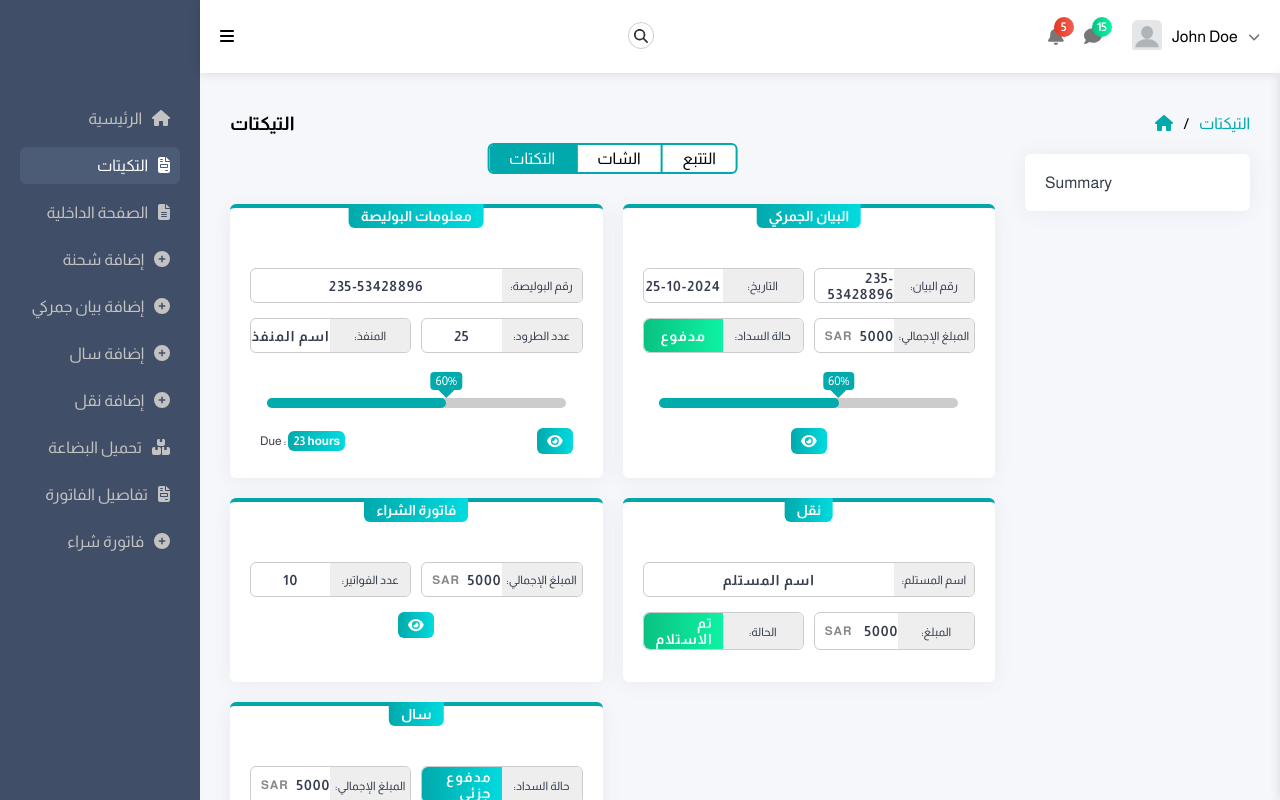
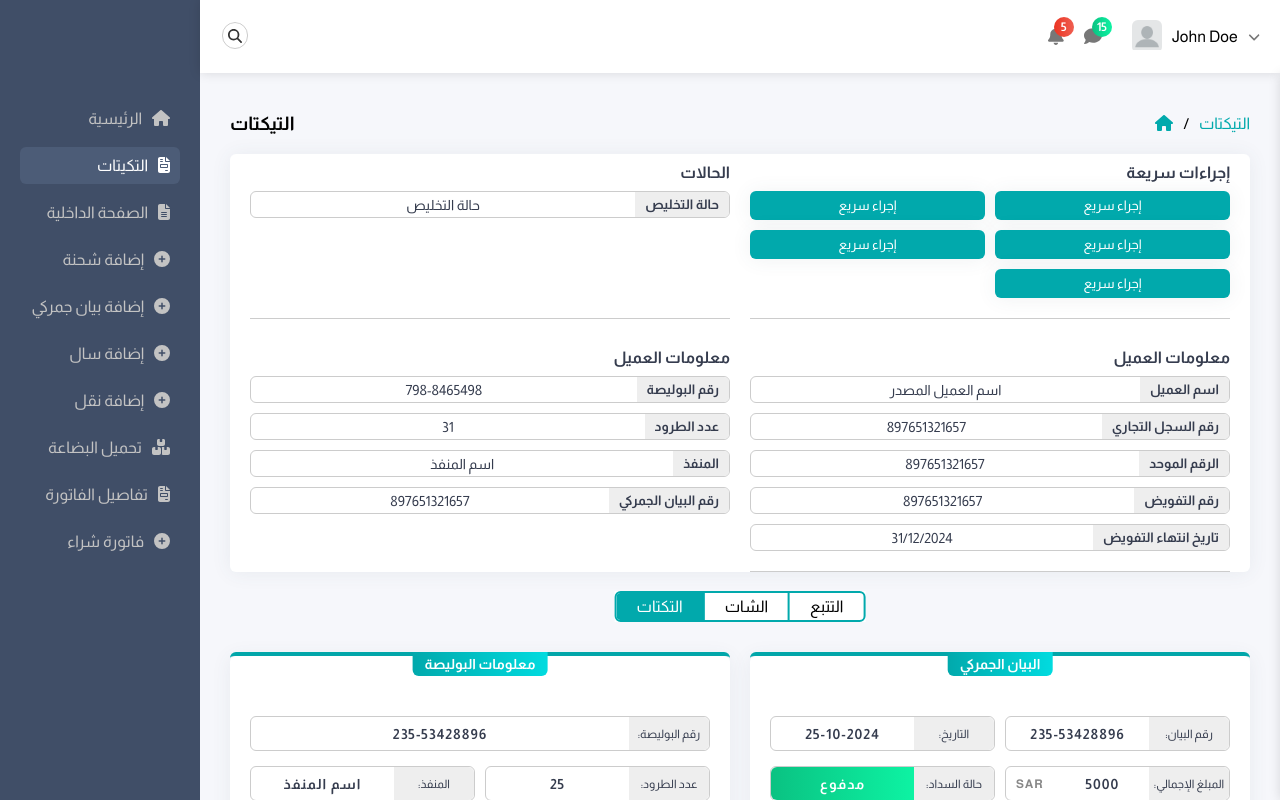
Before and after one commit to MtsmAshraf/adminty-master-react, a React (Create React App) app: page /invoice-list in a window 1280 px wide. Built offline with nearby package versions, Linux system fonts and the light colour scheme.

Commit message:
added summary parts

```diff
--- a/src/Pages/AddGoods/AddGoods.jsx
+++ b/src/Pages/AddGoods/AddGoods.jsx
@@ -10,6 +10,7 @@ const AddGoods = () => {
     }
     let [areFiles, setAreFiles] = useState(false)
     let files = []
+    let goodsImgs
     useEffect(() => {
         let imgView = document.getElementById("img-view");
         let uploadBillInput = document.getElementById("upload-bill");
@@ -17,20 +18,16 @@ const AddGoods = () => {
 
         let viewImg = () => {
             if(uploadBillInput.files[0] && uploadBillInput.files[0].type !== "application/pdf"){
+                files = uploadBillInput.files;
                 setAreFiles(true)
                 let imgLink = URL.createObjectURL(uploadBillInput.files[0]);
                 imgView.style.backgroundImage = `url(${imgLink})`;
                 imgView.textContent = ""
-                Object.keys(uploadBillInput.files).map((key) => {
-                    files.push(uploadBillInput.files[key])
-                })
             }else if(uploadBillInput.files[0] && uploadBillInput.files[0].type === "application/pdf"){
                 setAreFiles(true)
+                files = uploadBillInput.files;
                 imgView.style.backgroundImage = "";
                 imgView.textContent = uploadBillInput.file
-                Object.keys(uploadBillInput.files).map((key) => {
-                    files.push(uploadBillInput.files[key])
-                })
             }else if(uploadBillInput.files.length === 0 ){
                 imgView.style.backgroundImage = "";
                 imgView.innerHTML = `
@@ -58,15 +55,9 @@ const AddGoods = () => {
             <h4 className="sub-title">أدخل تفاصيل البضاعة</h4>
             <form className="row">
                 <div className="form-group row col-sm-6 col-md-4">
-                    <label className="col-sm-12 col-form-label">رقم البوايصة</label>
-                    <div className="col-sm-12">
-                        <select name="" id="">
-                            <option value="">اختر رقم البوليصة</option>
-                            <option value="sar">235-53428896</option>
-                            <option value="dollar">235-53451196</option>
-                            <option value="euro">235-52468896</option>
-                            <option value="pound">235-53401096</option>
-                        </select>
+                    <label className="col-sm-12 col-form-label">رقم البوليصة</label>
+                    <div className="bill-number">
+                        235-53428896
                     </div>
                 </div>
                 <div className="form-group row col-sm-6 col-md-4">
@@ -121,7 +112,7 @@ const AddGoods = () => {
                     }
                     <div className="col-sm-12">
                         {
-                            !areFiles &&
+                            // !areFiles &&
                             <label id="img-view" className="col-sm-12 col-form-label" htmlFor="upload-bill">
                                 <h5>اسحب الملفات هنا</h5>
                                 <span>أو</span>
@@ -152,9 +143,18 @@ const AddGoods = () => {
                         <h4>صور الطرود</h4>
                         <div className="imgs">
                             <div className="img">
-                                {
-                                    files
-                                }
+                                <h1>
+                                    {
+                                        files
+                                        // Object.keys(files).map((key) => {
+                                        //     // let imgLink = URL.createObjectURL(files[parseInt(key)]);
+                                        //     console.log(files[parseInt(key)].name)
+                                        //     return(
+                                        //             <h2>{files[parseInt(key)].name}</h2>
+                                        //     )
+                                        // })
+                                    }
+                                </h1>
                             </div>
                         </div>
                     </div>
--- a/src/Pages/AddGoods/add-goods.css
+++ b/src/Pages/AddGoods/add-goods.css
@@ -1,5 +1,11 @@
 .add-goods{
     padding-bottom: 100px;
+}
+.add-goods .bill-number{
+    border: 1px solid #ccc;
+    padding: 3px 10px;
+    border-radius: var(--main-border-radius);
+    width: 70%;
 }
 .add-goods .more-drivers{
     display: none;
--- a/src/Pages/Header/header.module.css
+++ b/src/Pages/Header/header.module.css
@@ -18,6 +18,12 @@
 }
 .header .bars{
     cursor: pointer;
+    display: none;
+}
+@media (max-width: 768px) {
+    .header .bars{
+        display: block;
+    }
 }
 .header .search {
     width: fit-content;
--- a/src/Pages/InvoiceList/InvoiceList.jsx
+++ b/src/Pages/InvoiceList/InvoiceList.jsx
@@ -6,6 +6,7 @@ import { useEffect, useState } from "react"
 import { faEye, faPaperPlane } from "@fortawesome/free-solid-svg-icons"
 import { FontAwesomeIcon } from "@fortawesome/react-fontawesome"
 import profileImg from "../../assets/imgs/male-user.jpg"
+import MainBtn from "../../components/MainBtn/MainBtn"
 const InvoiceList = () => {
     let [paidStatus, setPaidStatus] = useState("full")
     let [paidStatusSal, setPaidStatusSal] = useState("partially")
@@ -380,7 +381,81 @@ const InvoiceList = () => {
             </div>
             <div className={styles.summary}>
                 <Card>
-                    Summary
+                    <div className={styles.part + " " + styles.quickActions}>
+                        <h4>إجراءات سريعة</h4>
+                        <div className={styles.partContent}>
+                            <MainBtn>
+                                إجراء سريع
+                            </MainBtn>
+                            <MainBtn>
+                                إجراء سريع
+                            </MainBtn>
+                            <MainBtn>
+                                إجراء سريع
+                            </MainBtn>
+                            <MainBtn>
+                                إجراء سريع
+                            </MainBtn>
+                            <MainBtn>
+                                إجراء سريع
+                            </MainBtn>
+                        </div>
+                    </div>
+                    <div className={styles.part}>
+                        <h4>الحالات</h4>
+                        <div className={styles.partContent}>
+                            <div className={styles.partPair}>
+                                <h5>حالة التخليص</h5>
+                                <span>حالة التخليص</span>
+                            </div>
+                        </div>
+                    </div>
+                    <div className={styles.part}>
+                        <h4>معلومات العميل</h4>
+                        <div className={styles.partContent}>
+                            <div className={styles.partPair}>
+                                <h5>اسم العميل</h5>
+                                <span>اسم العميل المصدر</span>
+                            </div>
+                            <div className={styles.partPair}>
+                                <h5>رقم السجل التجاري</h5>
+                                <span>897651321657</span>
+                            </div>
+                            <div className={styles.partPair}>
+                                <h5>الرقم الموحد</h5>
+                                <span>897651321657</span>
+                            </div>
+                            <div className={styles.partPair}>
+                                <h5>رقم التفويض</h5>
+                                <span>897651321657</span>
+                            </div>
+                            <div className={styles.partPair}>
+                                <h5>تاريخ انتهاء التفويض</h5>
+                                <span>31/12/2024</span>
+                            </div>
+                        </div>
+                    </div>
+                    <div className={styles.part}>
+                        <h4>معلومات العميل</h4>
+                        <div className={styles.partContent}>
+                            <div className={styles.partPair}>
+                                <h5>رقم البوليصة</h5>
+                                <span>798-8465498</span>
+                            </div>
+                            <div className={styles.partPair}>
+                                <h5>عدد الطرود</h5>
+                                <span>31</span>
+                            </div>
+                            <div className={styles.partPair}>
+                                <h5>المنفذ</h5>
+                                <span>اسم المنفذ</span>
+                            </div>
+                            <div className={styles.partPair}>
+                                <h5>رقم البيان الجمركي</h5>
+                                <span>897651321657</span>
+                            </div>
+                        </div>
+                    </div>
                 </Card>
             </div>
       </div>
--- a/src/Pages/InvoiceList/invoice-list.module.css
+++ b/src/Pages/InvoiceList/invoice-list.module.css
@@ -52,9 +52,6 @@
 .invoiceList .content .left .leftHeader ul li:hover{
     background-color: var(--main-color);
     color: #fff;
-}
-.invoiceList .content .summary{
-    flex: 1;
 }
 .invoiceList .content .tickets{
     display: grid;
@@ -378,3 +375,70 @@
         width: 100%;
     }
 }
+.invoiceList .content .summary{
+    width: 23%;
+}
+.invoiceList .content .summary > div{
+    padding: 0px 20px;
+}
+.invoiceList .summary .part{
+    direction: rtl;
+    max-width: 100%;
+    padding-bottom: 20px;
+    padding-top: 10px;
+}
+.invoiceList .summary .part:not(:last-child){
+    border-bottom: 1px solid #ccc;
+}
+.invoiceList .summary .part h4{
+    margin-bottom: 10px;
+}
+.invoiceList .summary .part.quickActions .partContent{
+    display: grid;
+    grid-template-columns: repeat(2, 1fr);
+    gap: 10px;
+}
+.invoiceList .summary .part .partPair{
+    display: flex;
+    align-items: center;
+    border: 1px solid #ccc;
+    overflow: hidden;
+    border-radius: var(--main-border-radius);
+}
+.invoiceList .summary .part .partPair:not(:last-child){
+    margin-bottom: 10px;
+}
+.invoiceList .summary .part .partPair h5{
+    background-color: #eee;
+    padding: 5px 10px;
+}
+.invoiceList .summary .part .partPair span{
+    flex: 1;
+    text-align: center;
+    font-size: 14px;
+}
+@media (max-width: 1400px) {
+    .invoiceList .content{
+        flex-direction: column-reverse;
+    }
+    .invoiceList .content > div{
+        width: 100% !important;
+    }
+    .invoiceList .content .summary > div{
+        direction: rtl;
+        display: flex;
+        flex-wrap: wrap;
+        gap: 20px
+    }
+    .invoiceList .content .summary > div .part{
+        width: calc((100% - 20px) / 2);
+    }
+}
+@media (max-width: 768px) {
+    .invoiceList .content .summary > div{
+        flex-direction: column;
+    }
+    .invoiceList .content .summary > div .part{
+        width: 100%;
+    }
+}
--- /dev/null
+++ b/src/components/MainBtn/MainBtn.jsx
@@ -0,0 +1,11 @@
+import styles from "./main-btn.module.css";
+
+const MainBtn = ({children}) => {
+  return (
+    <button className={styles.mainBtn}>
+        {children}
+    </button>
+  )
+}
+
+export default MainBtn
--- /dev/null
+++ b/src/components/MainBtn/main-btn.module.css
@@ -0,0 +1,16 @@
+.mainBtn{
+    background-color: var(--main-color);
+    padding: 7px 20px;
+    color: #fff;
+    font-family: "Almarai", sans-serif;
+    border: none;
+    border-radius: var(--main-border-radius);
+    cursor: pointer;
+    box-shadow: var(--card-shadow);
+}
+.mainBtn:hover,
+.mainBtn:focus,
+.mainBtn:focus-visible{
+    outline: none;
+    box-shadow: var(--header-shadow);
+}
```
